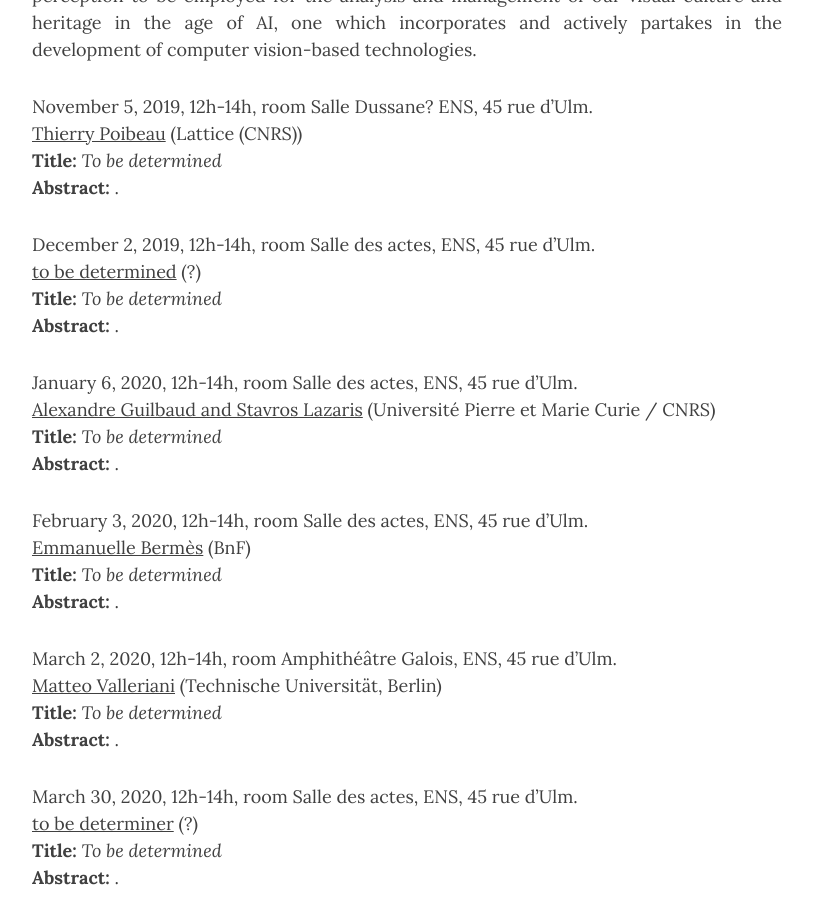
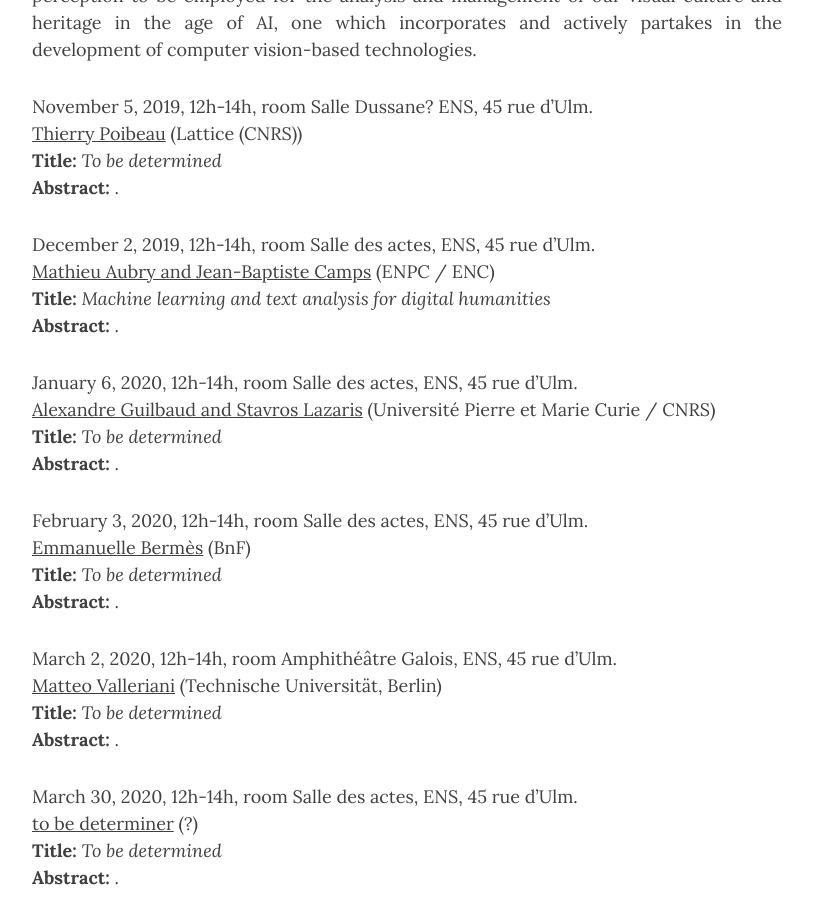
Before and after one commit to dhai-seminar/dhai-seminar.github.io, a Jekyll site: the page built from next.md, in a window 1280 px wide and 900 px high, scrolled down 987 px. Shown: the whole window, without its empty margins (233-1046 px from the left). Built offline with Jekyll 4.4.1, drawn with Linux system fonts in a browser that asks for light colours; nearby versions of some CDN libraries.

Commit message:
Update next.yml
séance du 2 décembre

```diff
--- a/_data/next.yml
+++ b/_data/next.yml
@@ -26,13 +26,13 @@
   title: "To be determined"
   abstract: "."
 
-- speaker: "to be determined"
+- speaker: "Mathieu Aubry and Jean-Baptiste Camps"
   date: December 2, 2019
   time: 12h-14h
   room: "Salle des actes, ENS, 45 rue d’Ulm"
-  affiliation: "?"
+  affiliation: "ENPC / ENC"
   url: "https://www.ens.fr"
-  title: "To be determined"
+  title: "Machine learning and text analysis for digital humanities"
   abstract: "."
 
 - speaker: "Alexandre Guilbaud and Stavros Lazaris"
```
